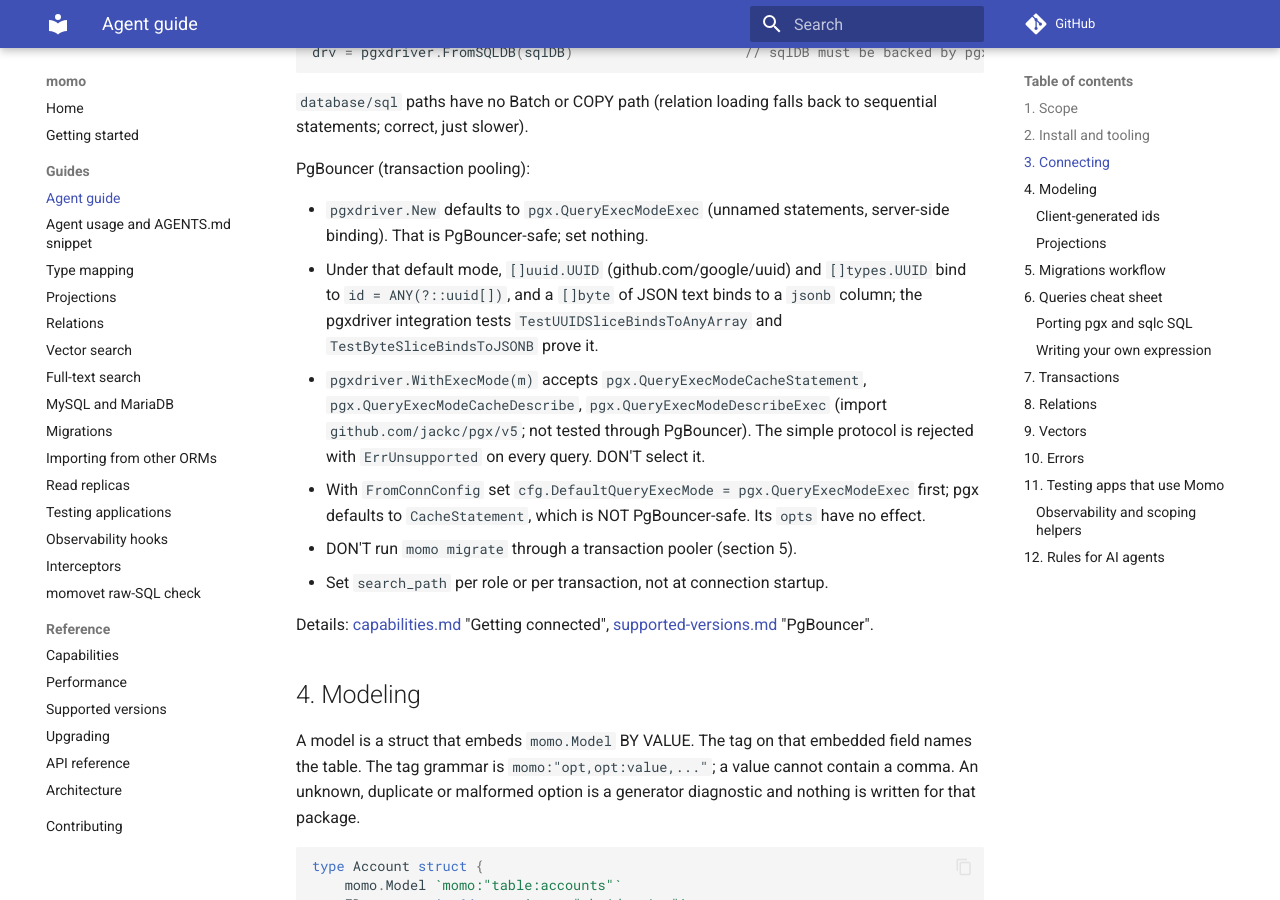
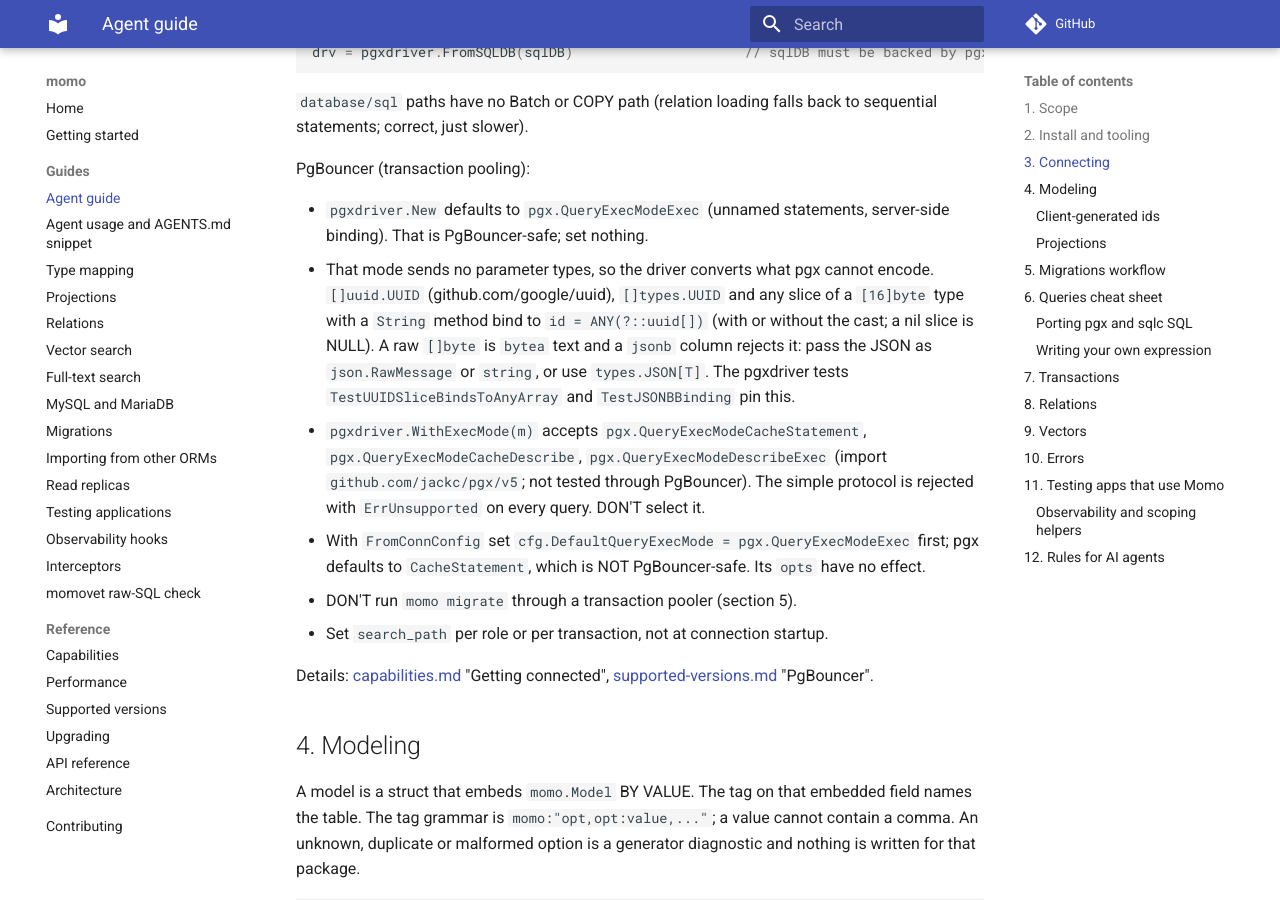
Before and after one commit to azrtydxb/momo, an MkDocs documentation site: the page built from docs/ai-guide.md, in a window 1280 px wide and 900 px high, scrolled down 4013 px. Built offline with MkDocs 1.6.1 and Material for MkDocs 9.7.7, drawn with Linux system fonts in a browser that asks for light colours; comment, search, counter and statistics services are not loaded; the version menu is left out.

Commit message:
docs: exec-mode binding of UUID slices and jsonb
Refs #65 Refs #67 Refs #68

```diff
--- a/docs/ai-guide.md
+++ b/docs/ai-guide.md
@@ -200,10 +200,13 @@ PgBouncer (transaction pooling):
 
 - `pgxdriver.New` defaults to `pgx.QueryExecModeExec` (unnamed statements,
   server-side binding). That is PgBouncer-safe; set nothing.
-- Under that default mode, `[]uuid.UUID` (github.com/google/uuid) and
-  `[]types.UUID` bind to `id = ANY(?::uuid[])`, and a `[]byte` of JSON text
-  binds to a `jsonb` column; the pgxdriver integration tests
-  `TestUUIDSliceBindsToAnyArray` and `TestByteSliceBindsToJSONB` prove it.
+- That mode sends no parameter types, so the driver converts what pgx cannot
+  encode. `[]uuid.UUID` (github.com/google/uuid), `[]types.UUID` and any slice
+  of a `[16]byte` type with a `String` method bind to `id = ANY(?::uuid[])`
+  (with or without the cast; a nil slice is NULL). A raw `[]byte` is `bytea`
+  text and a `jsonb` column rejects it: pass the JSON as `json.RawMessage` or
+  `string`, or use `types.JSON[T]`. The pgxdriver tests
+  `TestUUIDSliceBindsToAnyArray` and `TestJSONBBinding` pin this.
 - `pgxdriver.WithExecMode(m)` accepts `pgx.QueryExecModeCacheStatement`,
   `pgx.QueryExecModeCacheDescribe`, `pgx.QueryExecModeDescribeExec` (import
   `github.com/jackc/pgx/v5`; not tested through PgBouncer). The simple protocol is rejected
```
